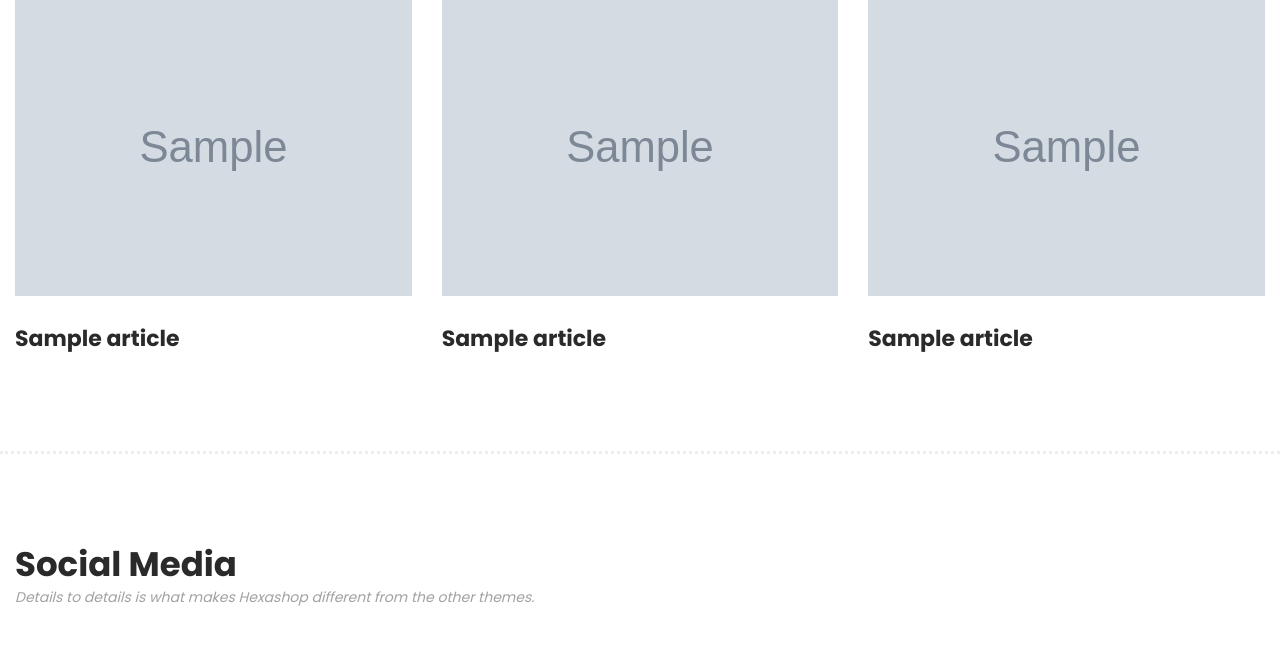
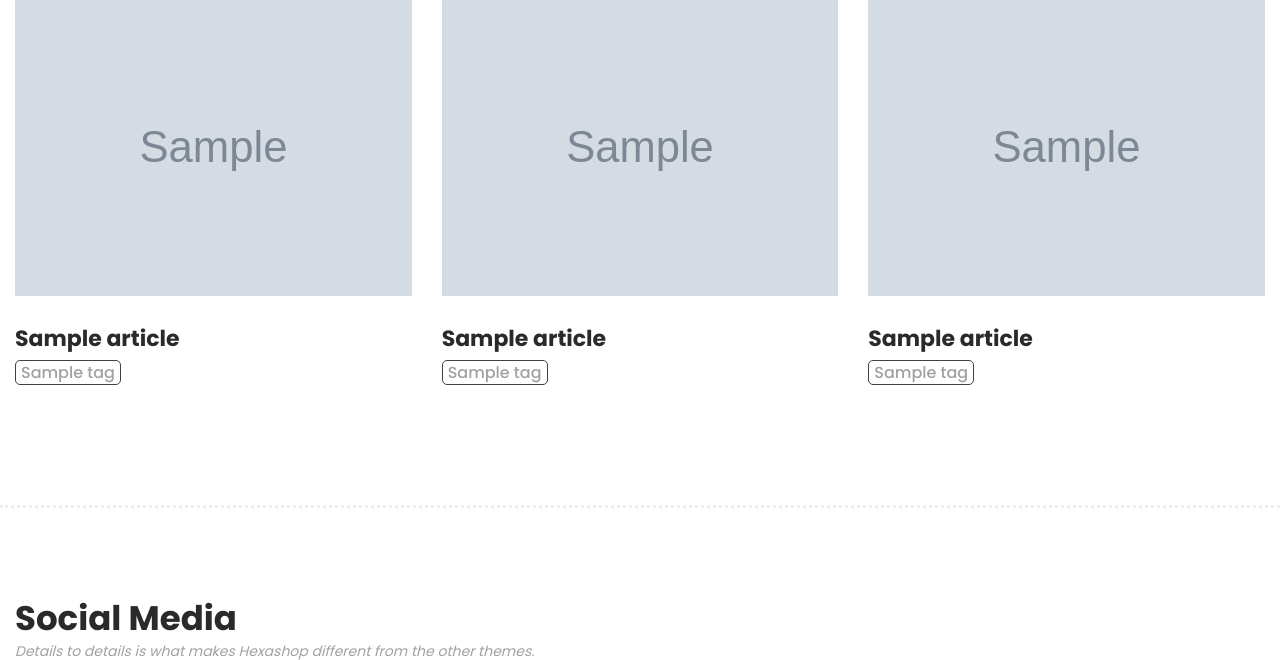
Before and after one commit to lukianchenko/music-magazine, a Django app: page / in a window 1280 px wide. Shown: the part 939-1599 px from the top of the page. Run offline with Django 3.2, Linux system fonts and the light colour scheme; tables that the repository leaves empty hold one stand-in row (values such as "Sample post"); grey boxes marked "Sample" are stand-in pictures; some libraries are stand-ins or nearby versions.

Commit message:
Add article tags to index

```diff
--- a/src/static/css/templatemo-hexashop.css
+++ b/src/static/css/templatemo-hexashop.css
@@ -779,6 +779,7 @@ Category
 
 .category .item .down-content {
   padding-top: 30px;
+  padding-bottom: 30px;
   position: relative;
   z-index: 3;
   background-color: #fff;
@@ -796,6 +797,19 @@ Category
   color: #a1a1a1;
   font-weight: 500;
   display: block;
+}
+
+.category .item .down-content a {
+  font-size: 16px;
+  color: #a1a1a1;
+  font-weight: 500;
+  border: #414141 solid 1px;
+  border-radius: 5px;
+  padding: 0px 5px;
+}
+
+.category .item .down-content a:hover {
+  color: #414141;
 }
 
 .category .item .down-content ul.stars {
@@ -1471,8 +1485,7 @@ Single Product Page
 
  .quantity input::-webkit-outer-spin-button,
  .quantity input::-webkit-inner-spin-button {
-  -webkit-appearance: none;
-  -moz-appearance: none;
+  appearance: none;
   margin: 0; }
 
   .quantity.buttons_added .minus:focus,
--- a/src/templates/index.html
+++ b/src/templates/index.html
@@ -10,6 +10,7 @@
       <link href="https://fonts.googleapis.com/css?family=Poppins:100,200,300,400,500,600,700,800,900&display=swap"
          rel="stylesheet">
       <title>Ukrainian music magazine</title>
+      <link rel="icon" href="{% static 'images/magazine.png' %}" type="image/icon type">
       <!-- Additional CSS Files -->
       <link rel="stylesheet" type="text/css" href="{% static 'css/bootstrap.min.css' %}">
       <link rel="stylesheet" type="text/css" href="{% static 'css/font-awesome.css' %}">
@@ -177,6 +178,9 @@
                                     </div>
                                     <div class="down-content">
                                        <h4>{{ article.title }}</h4>
+                                       {% for tag in article.tags.all %}
+                                          <a>{{tag.name}}</a>
+                                       {% endfor %}
                                     </div>
                                  </div>
                               {% empty %}
```
Also changed, not shown: src/magazine/migrations/0006_auto_20221017_1757.py (added).
